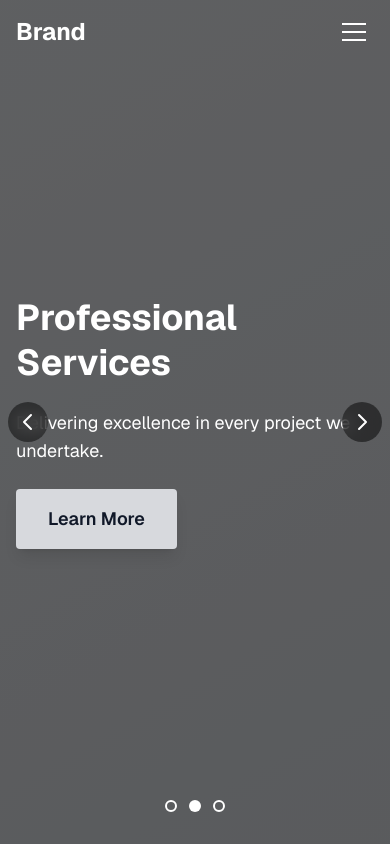
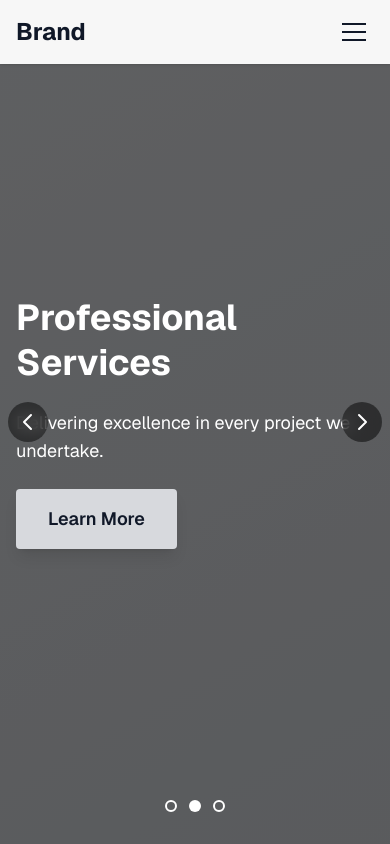
Before and after one commit to Abdulwahabb99/ZOHR-project, a Next.js app: page / in a window 390 px wide. Shown: the top 844 px of the page. Built offline with nearby package versions, Linux system fonts and the light colour scheme.

Commit message:
Enhance: Refactor Navbar component styles for improved responsiveness and visual consistency. Adjust background and text colors based on scroll position and screen size.

```diff
--- a/components/Navbar.tsx
+++ b/components/Navbar.tsx
@@ -53,10 +53,8 @@ export default function Navbar() {
 
   return (
     <nav
-      className={`fixed top-0 left-0 right-0 z-50 transition-all duration-300 ${
-        isScrolled
-          ? 'bg-white/95 backdrop-blur-md shadow-sm'
-          : 'bg-transparent'
+      className={`fixed top-0 left-0 right-0 z-50 transition-all duration-300 bg-white/95 backdrop-blur-md shadow-sm ${
+        !isScrolled ? 'md:bg-transparent md:backdrop-blur-none md:shadow-none' : ''
       }`}
     >
       <div className="max-w-7xl mx-auto px-4 sm:px-6 lg:px-8">
@@ -64,8 +62,8 @@ export default function Navbar() {
           {/* Logo */}
           <Link
             href="/"
-            className={`text-2xl font-bold transition-colors duration-200 ${
-              isScrolled ? 'text-gray-900 hover:text-blue-600' : 'text-white hover:text-blue-200'
+            className={`text-2xl font-bold transition-colors duration-200 text-gray-900 hover:text-blue-600 ${
+              !isScrolled ? 'md:text-white md:hover:text-blue-200' : ''
             }`}
             onClick={handleLinkClick}
           >
@@ -105,19 +103,19 @@ export default function Navbar() {
             aria-label="Toggle menu"
           >
             <span
-              className={`block w-6 h-0.5 transition-all duration-300 ${
-                isScrolled ? 'bg-gray-900' : 'bg-white'
-              } ${isOpen ? 'rotate-45 translate-y-2' : ''}`}
+              className={`block w-6 h-0.5 transition-all duration-300 bg-gray-900 ${
+                isOpen ? 'rotate-45 translate-y-2' : ''
+              }`}
             />
             <span
-              className={`block w-6 h-0.5 transition-all duration-300 ${
-                isScrolled ? 'bg-gray-900' : 'bg-white'
-              } ${isOpen ? 'opacity-0' : 'opacity-100'}`}
+              className={`block w-6 h-0.5 transition-all duration-300 bg-gray-900 ${
+                isOpen ? 'opacity-0' : 'opacity-100'
+              }`}
             />
             <span
-              className={`block w-6 h-0.5 transition-all duration-300 ${
-                isScrolled ? 'bg-gray-900' : 'bg-white'
-              } ${isOpen ? '-rotate-45 -translate-y-2' : ''}`}
+              className={`block w-6 h-0.5 transition-all duration-300 bg-gray-900 ${
+                isOpen ? '-rotate-45 -translate-y-2' : ''
+              }`}
             />
           </button>
         </div>
```
